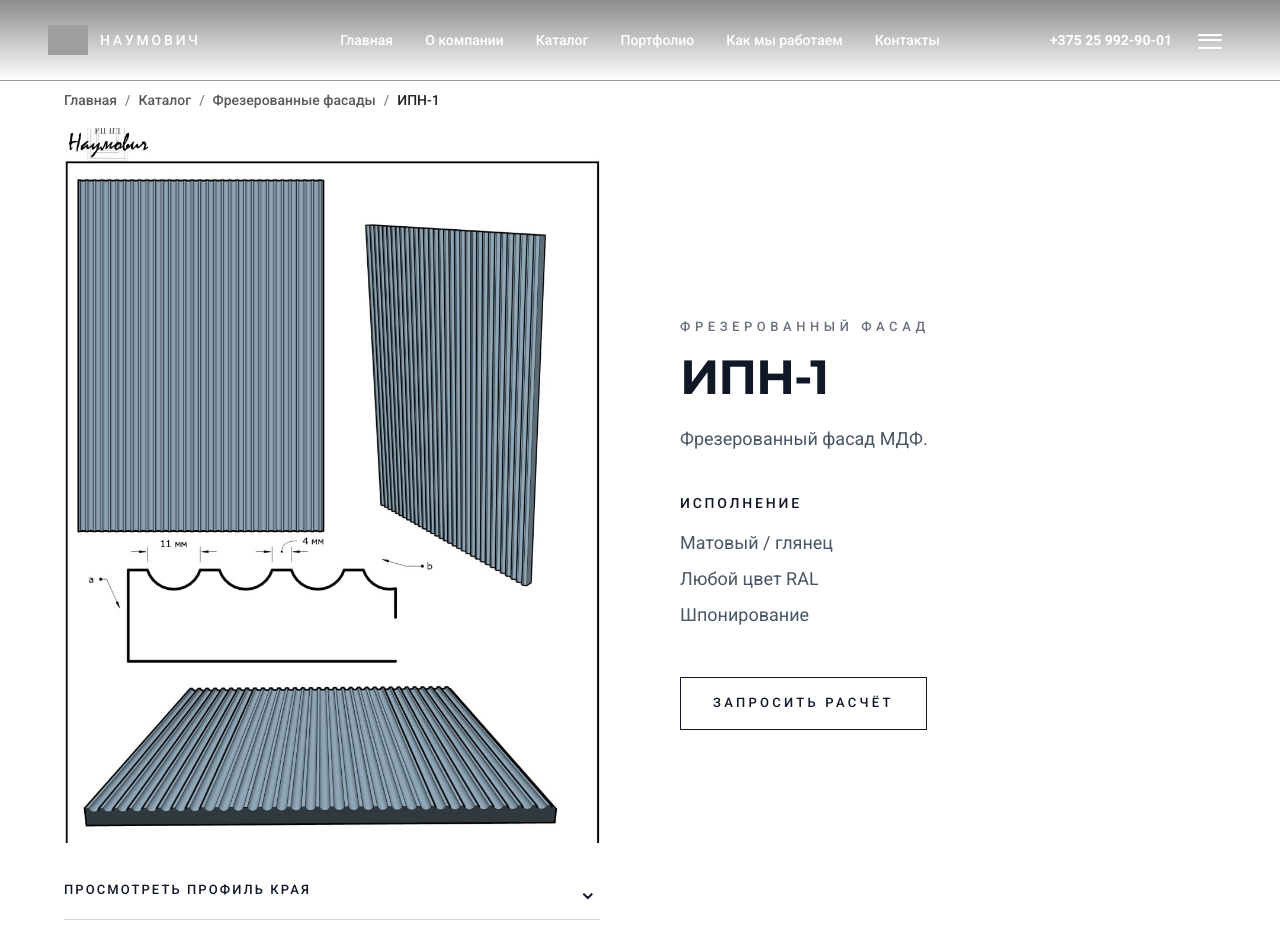
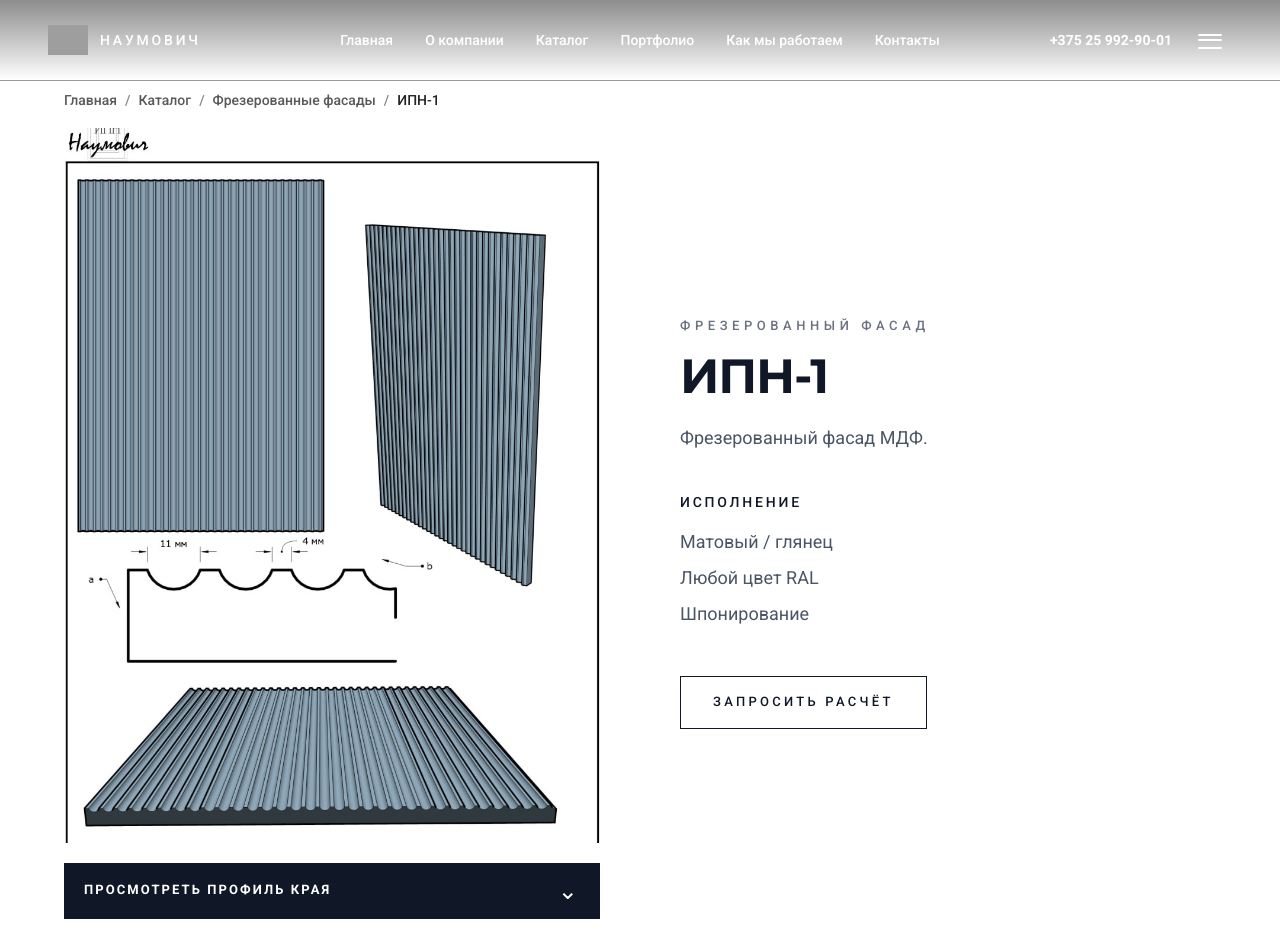
Before and after one commit to IljaBelousow/naumovich-site, a Next.js app: page /catalog/f1 in a window 1280 px wide. Shown: the top 952 px of the page. Built offline with nearby package versions, Linux system fonts and the light colour scheme; grey boxes are pictures that could not be loaded.

Commit message:
Make edge profile button more prominent

```diff
--- a/src/app/catalog/[slug]/CatalogClient.tsx
+++ b/src/app/catalog/[slug]/CatalogClient.tsx
@@ -61,12 +61,12 @@ export default function CatalogClient({
                   type="button"
                   onClick={() => setShowEdgeProfile((shown) => !shown)}
                   aria-expanded={showEdgeProfile}
-                  className="flex w-full items-center justify-between border-b border-gray-300 py-4 text-left text-xs font-medium uppercase tracking-[0.16em] text-gray-900 transition-colors hover:border-gray-900"
+                  className="group flex w-full items-center justify-between bg-gray-900 px-5 py-4 text-left text-xs font-semibold uppercase tracking-[0.16em] text-white transition-colors duration-200 hover:bg-gray-700 focus-visible:outline-none focus-visible:ring-2 focus-visible:ring-gray-900 focus-visible:ring-offset-2"
                 >
                   <span>{showEdgeProfile ? "Скрыть профиль края" : "Просмотреть профиль края"}</span>
                   <span
                     aria-hidden="true"
-                    className={`text-2xl font-light leading-none transition-transform duration-200 ${showEdgeProfile ? "rotate-180" : ""}`}
+                    className={`text-2xl font-light leading-none transition-transform duration-200 group-hover:translate-y-0.5 ${showEdgeProfile ? "rotate-180" : ""}`}
                   >
                     ⌄
                   </span>
```
